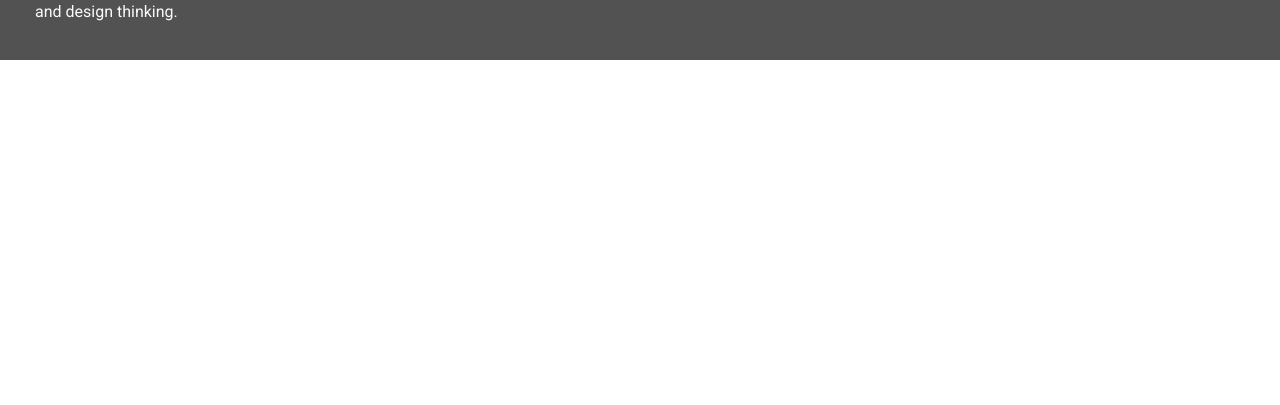
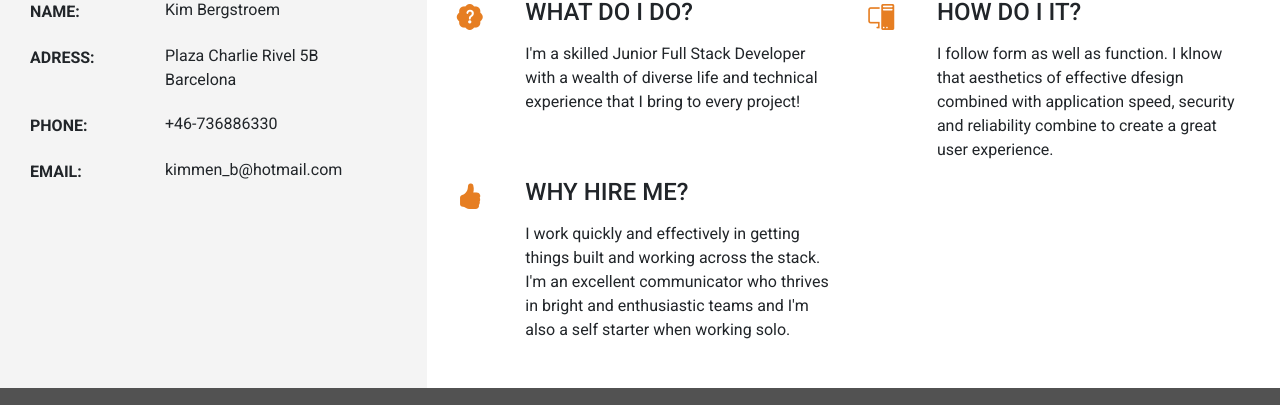
Before and after one commit to KimBergstroem/profile-Portfolio-Site, a website: page index.html in a window 1280 px wide. Shown: the part 589-994 px from the top of the page. Before the commit the page ends 800 px from the top, so only its background shows below. Drawn offline with nearby package versions, Linux system fonts and the light colour scheme.

Commit message:
Add: personal information section on index.html page

```diff
--- a/assets/style.css
+++ b/assets/style.css
@@ -9,22 +9,39 @@ body {
 h1,
 h2,
 h3,
-h4{
+h4 {
     margin: 0;
 }
 
-.uppercase{
+.uppercase {
     text-transform: uppercase;
 }
 
-.general-sub{
+.general-sub {
     font-family: 'Exo', sans-serif;
     font-weight: 300;
     color: #fafafa;
 }
 
-.inline-block{
+.inline-block {
     display: inline-block;
+}
+
+.row-table {
+    display: table;
+}
+
+.section-column {
+    display: table-cell;
+    padding: 0 30px 30px;
+    float: none;
+}
+
+.section-heading {
+    font-family: 'Exo', sans-serif;
+    font-weight: 300;
+    margin-top: 25px;
+    margin-bottom: 40px;
 }
 
 /*----------------------------------------------Colors */
@@ -46,6 +63,14 @@ h4{
 
 .ui-menu-color-download {
     background-color: #525252;
+}
+
+.bg-color-three-reasons {
+    background: #fff;
+}
+
+.bg-color-personal-info{
+    background: #f4f4f4;
 }
 
 /*----------------------------------------------Heading */
@@ -149,7 +174,7 @@ footer {
     margin: 0;
 }
 
-.footer-details{
+.footer-details {
     padding: 20px;
 }
 
@@ -196,3 +221,47 @@ footer {
 #footer-details {
     padding: 20px;
 }
+
+/*----------------------------------------------Three reasons */
+
+.three-reasons-icon{
+    font-size: 26px;
+    color: #e67e22;
+}
+.three-reasons-heading{
+    margin-bottom: 15px;
+}
+/*----------------------------------------------Personal info */
+
+.personal-info-item{
+    margin-bottom: 20px;
+    display: block;
+    clear: both;
+}
+
+.personal-info-item .key,
+.personal-info-item .value {
+    padding-right: 8px;
+    display: inline-block;
+}
+
+.personal-info-item .key p,
+.personal-info-item .value p {
+    margin: 0;
+}
+
+.personal-info-item .key{
+    width: 30%;
+    margin-right: 21px;
+    padding-top: 2px;
+    vertical-align: top;
+}
+
+.personal-info-item .key p{
+    font-weight: 700;
+}
+
+.personal-info-item .value{
+    position: relative;
+    width: 60%;
+}
--- a/index.html
+++ b/index.html
@@ -55,10 +55,117 @@
   </header>
 
 
-  <section></section>
+  <section class="container-fluid">
+    <div class="row">
+      <div class="col-md-4 bg-color-personal-info section-column">
+        <div class="row">
+          <div class="col-12">
+            <h3 class="section-heading uppercase">Personal Info</h3>
+          </div>
+        </div>
+        <div class="personal-info-item">
+          <div class="key">
+            <p class="uppercase">
+              Name:
+            </p>
+          </div>
+          <div class="value">
+            <p>
+              Kim Bergstroem
+            </p>
+          </div>
+        </div>
+        <div class="personal-info-item">
+          <div class="key">
+            <p class="uppercase">
+              Adress:
+            </p>
+          </div>
+          <div class="value">
+            <p>
+              Plaza Charlie Rivel 5B Barcelona
+            </p>
+          </div>
+        </div>
+        <div class="personal-info-item">
+          <div class="key">
+            <p class="uppercase">
+              Phone:
+            </p>
+          </div>
+          <div class="value">
+            <p>
+              +46-736886330
+            </p>
+          </div>
+        </div>
+        <div class="personal-info-item">
+          <div class="key">
+            <p class="uppercase">
+              Email:
+            </p>
+          </div>
+          <div class="value">
+            <p>
+              kimmen_b@hotmail.com
+            </p>
+          </div>
+        </div>
+      </div>
+      <div class="col-md-8 bg-color-three-reasons section-column">
+        <div class="row">
+          <div class="col">
+            <h3 class="section-heading uppercase">About Me</h3>
+          </div>
+        </div>
+        <div class="row">
+          <div class="col-10 offset-1 offset-sm-0 col-sm-4 col-md-6">
+            <div class="row">
+              <div class="col-2">
+                <i class="three-reasons-icon bi bi-patch-question-fill" aria-hidden="true"></i>
+
+              </div>
+              <div class="col-10">
+                <h4 class="three-reasons-heading uppercase">What do I do?</h4>
+                <p>I'm a skilled Junior Full Stack Developer with a wealth of diverse life and technical experience that
+                  I bring to every project!</p>
+              </div>
+            </div>
+          </div>
+          <div class="col-10 offset-1 offset-sm-0 col-sm-4 col-md-6">
+            <div class="row">
+              <div class="col-2">
+                <i class="three-reasons-icon bi bi-pc-display" aria-hidden="true"></i>
+
+              </div>
+              <div class="col-10">
+                <h4 class="three-reasons-heading uppercase">How do I it?</h4>
+                <p>I follow form as well as function. I klnow that aesthetics of effective dfesign combined with
+                  application speed, security and reliability combine to create a great user experience.</p>
+              </div>
+            </div>
+          </div>
+          <div class="col-10 offset-1 offset-sm-0 col-sm-4 col-md-6">
+            <div class="row">
+              <div class="col-2">
+                <i class="three-reasons-icon bi bi-hand-thumbs-up-fill" aria-hidden="true"></i>
+
+              </div>
+              <div class="col-10">
+                <h4 class="three-reasons-heading uppercase">Why hire me?</h4>
+                <p>I work quickly and effectively in getting things built and working across the stack. I'm an excellent
+                  communicator who thrives in bright and enthusiastic teams and I'm also a self starter when working
+                  solo.</p>
+              </div>
+            </div>
+          </div>
+        </div>
 
 
-  <footer class="container-fluid">
+  </section>
+
+
+  <footer class="container-fluid text-center">
     <div class="footer-details row">
       <div class="col-sm-4">
         <h5 class="uppercase general-sub">About</h5>
```
